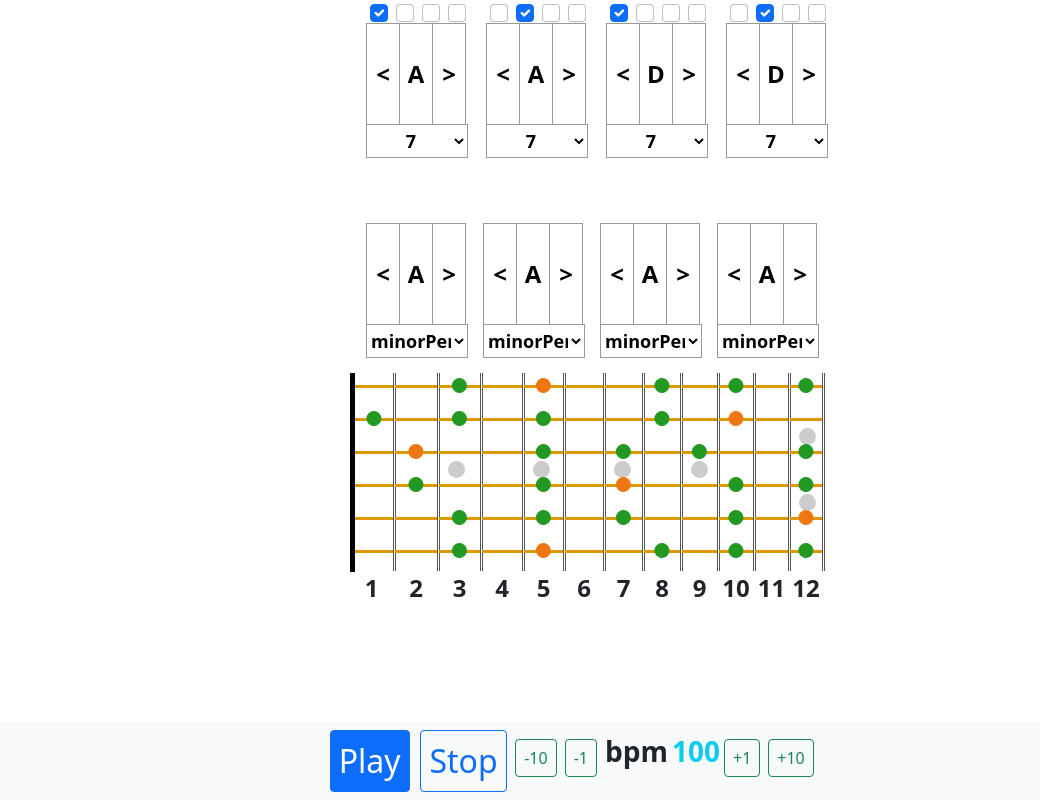
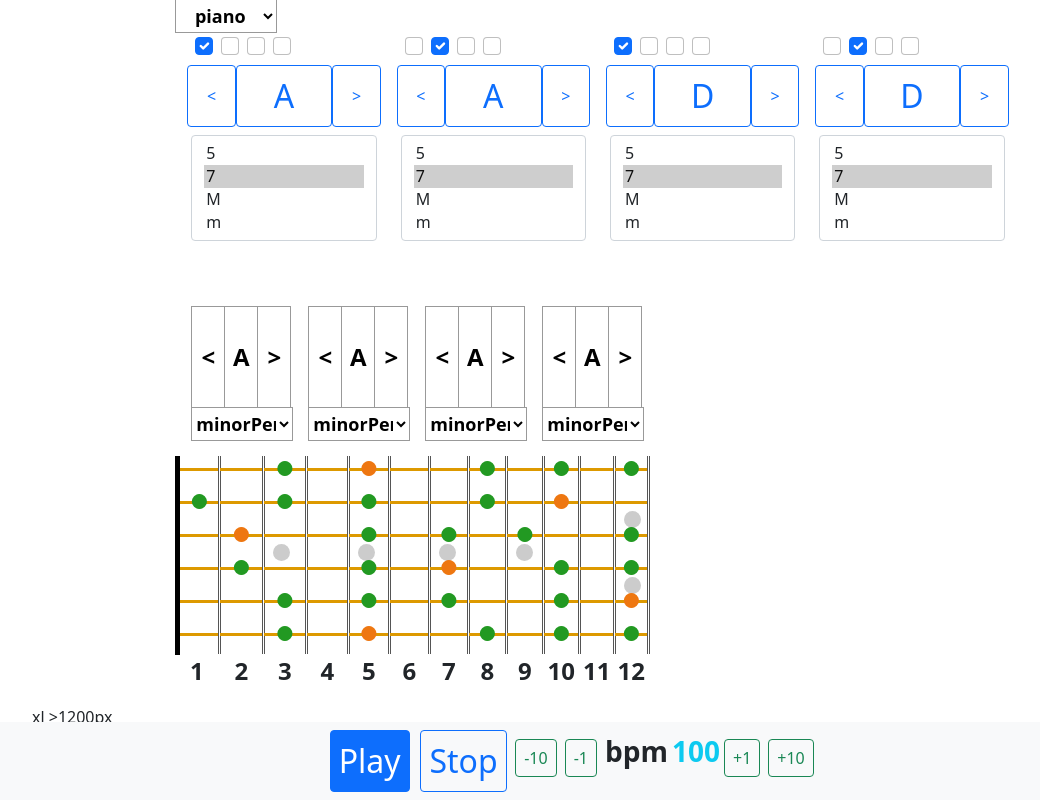
Before and after one commit to sorimachi0414/DiatonicPlayer, a React (Create React App) app: page / in a window 1280 px wide. Shown: the whole page, without its empty margins (50-1090 px from the left). Built offline with nearby package versions, Linux system fonts and the light colour scheme; no server answers.

Commit message:
developping bootstrap design

```diff
--- a/src/index.js
+++ b/src/index.js
@@ -4,7 +4,7 @@ import './index.css';
 import * as Tone from "tone";
 import * as Def from "./subCord.js"
 import 'bootstrap/dist/css/bootstrap.min.css';
-import Button from 'react-bootstrap/Button';
+//import Button from 'react-bootstrap/Button';
 import Row from 'react-bootstrap/Row'
 import Col from 'react-bootstrap/Col';
 import Container from 'react-bootstrap/Container'
@@ -20,18 +20,25 @@ const masterChord=Def.masterChord
 const masterScale=Def.masterScale
 
 const drum = Def.drum
-const sampler = Def.sampler
+
+const instList={
+  'piano':Def.piano,
+  'eGuitar':Def.eGuitar,
+  'aGuitar':Def.aGuitar,
+}
+
+let instrument=instList['piano']
 
 const BD = (en,time) => {if(en>0)drum.triggerAttackRelease(['C3'],'4n',time)}
 const SD = (en,time) => {if(en>0)drum.triggerAttackRelease(['C4'],'4n',time)}
 const HHC = (en,time) => {if(en>0)drum.triggerAttackRelease(['C5'],'4n',time)}
 
 function playThisChord(chordList,en,time){
-  if(en>0) sampler.triggerAttackRelease(chordList, '4n',time)
+  if(en>0) instrument.triggerAttackRelease(chordList, '4n',time)
+
 }
 
 function settingTone(){
-  //sampler.context._context.resume()
   Tone.Transport.start();
 }
 
@@ -47,7 +54,7 @@ class MainClock extends React.Component{
       chordList:[['A2','A3','C#3','E3','G3',],['A2','A3','C#3','E3','G3',],['D2','D3','F#3','A3','C3'],['D2','D3','F#3','A3','C3']],
       chordNotes:[9,9,2,2],
       chordTypes:Array(4).fill('7'),
-      blocksColor:Array(4).fill("chordSelector"),
+      blocksColor:Array(4).fill("btn btn-outline-primary w-100"),
       bdPlan:[1,0,0,0,1,0,0,0,1,0,0,0,1,0,0,0,],
       sdPlan:[0,0,1,0,0,0,1,0,0,0,1,0,0,0,1,0,],
       hhcPlan:[1,1,1,1,1,1,1,1,1,1,1,1,1,1,1,1,],
@@ -154,8 +161,8 @@ class MainClock extends React.Component{
   changeColor(i){
     i=Math.floor(i/4)
     //let blocksColor = this.state.blocksColor.slice()
-    let blocksColor=Array(4).fill("chordSelector")
-    blocksColor[i]="chordSelectorActive"
+    let blocksColor=Array(4).fill("btn btn-outline-primary h-100 w-100")
+    blocksColor[i]="btn btn-warning h-100 w-100"
     this.setState({
       blocksColor:blocksColor
       }
@@ -189,7 +196,9 @@ class MainClock extends React.Component{
     let check2=(this.state.chordPlan[i][2+i*4]>0)?'checked':''
     let check3=(this.state.chordPlan[i][3+i*4]>0)?'checked':''
     return (
-      <div key={i+'chopper'} className="scaleBlock">
+     <Col xs={3}>
+       <Row>
+         <Col xs={12}>
           <ChordChopperCheckBox
             key={'CC1c'+i}
             type="checkbox"
@@ -218,6 +227,8 @@ class MainClock extends React.Component{
             onClick={()=>this.changeChordChopper(3,i)}
             value={this.state.chordPlan[i][3+i*4]}
           />
+         </Col>
+         <Col xs={12} sm={12}>
             <ChordNoteSelector
               key={'cns'+i}
               color={this.state.blocksColor[i]}
@@ -233,7 +244,9 @@ class MainClock extends React.Component{
               value={masterChord[this.state.chordTypes[i]]}
               onChangeChord={(i,e) => this.changeChord(i,String(e))}
             />
-      </div>
+         </Col>
+       </Row>
+    </Col>
     );
   }
 
@@ -241,6 +254,11 @@ class MainClock extends React.Component{
     this.setState({
       bpm:this.state.bpm +diff,
     })
+  }
+
+  changeInstP(e){
+    console.log(e)
+    instrument=instList[e]
   }
 
   render(){
@@ -254,11 +272,15 @@ class MainClock extends React.Component{
 
     return(
       <div>
-
         <Container fluid>
           <Row className="justify-content-center">
-            <Col xs="auto">
+            <Col xs="12" sm={10} md={9} lg={8}>
+              <InstSelctor
+                changeInst={(e)=>this.changeInstP(e)}
+              />
+              <Row className="scaleBlock">
                 {chordSelectors}
+              </Row>
               <div key={111} className="board-row"></div>
               <div key={11} className="spacer"></div>
               <ScaleSelector
@@ -299,6 +321,11 @@ class MainClock extends React.Component{
         </Row>
 
       </div>
+          <div className="d-block d-sm-none">- 576px</div>
+          <div className="d-none d-sm-block d-md-none">sm >576px</div>
+          <div className="d-none d-md-block d-lg-none">md >768px</div>
+          <div className="d-none d-lg-block d-xl-none">lg >992px</div>
+          <div className="d-none d-xl-block">xl >1200px</div>
         </Container>
       </div>
     )
@@ -333,7 +360,7 @@ class ChordTypeSelector extends React.Component{
     }
     return(
       //valueがSelectの初期値となる。valueが入っていると、他に変更してもValueに戻る。
-      <select value={this.state.list[this.props.boxNum]} className="scaleTypeSelector" onChange={(e)=>this.changeChordByName(e)}>
+      <select size={4} value={this.state.list[this.props.boxNum]} className="form-select" onClick={(e)=>this.changeChordByName(e)}>
         {chordForSelect}
       </select>
     )
@@ -478,6 +505,39 @@ function scaleProcessor(key,type){
   return masterScale[type].map(x => (x+key) % 12)
 }
 
+class InstSelctor extends React.Component{
+  constructor(props) {
+    super(props);
+    this.state={
+      nowInst:"eGUitar"
+    }
+  }
+
+  changeInst(e){
+    //親のState切り替え
+    this.props.changeInst(e.target.value)
+
+
+    //表示とState切り替え
+    this.setState({
+      nowInst:e.target.value
+    })
+  }
+
+  render(){
+    return(
+      <select value={this.state.nowInst} className="scaleTypeSelector" onChange={(e)=>this.changeInst(e)}>
+        <option key="" value="piano">piano</option>
+        <option key="" value="eGuitar">eGuitar</option>
+        <option key="" value="aGuitar">aGuitar</option>
+      </select>
+    )
+
+
+  }
+
+}
+
 class ScaleSelector extends React.Component{
   constructor(props) {
     super(props);
@@ -574,10 +634,10 @@ class ScaleTypeSelector extends  React.Component {
   }
 
   changeScaleByName(e){
-    //console.log(e.target.value)
+    //親のState切り替え
     this.props.onChangeScale(this.props.boxNum,e.target.value)
 
-    //value変更用
+    //セレクターの表示とこのState変更用
     let list=this.state.list.slice()
     list[this.props.boxNum] = e.target.value
     this.setState({
@@ -619,11 +679,17 @@ class ChordNoteSelector extends  React.Component{
 
   render(){
     return(
-      <div>
-        <button className="scaleNoteShifter" value={this.props.value} onClick={this.props.onClickN}>{"<"}</button>
-        <button className={this.props.color} value={this.props.value} onClick={this.props.onClick}>{soundNameList[this.props.value]}</button>
-        <button className="scaleNoteShifter" value={this.props.value} onClick={this.props.onClickP}>{">"}</button>
-      </div>
+      <Row className="p-2 ">
+        <Col sm={3} md={3} className="p-0 m-0">
+          <button className="btn btn-outline-primary p-0 w-100 h-100" value={this.props.value} onClick={this.props.onClickN}>{"<"}</button>
+        </Col>
+        <Col sm={6} md={6} className="p-0 m-0 ">
+          <button className={this.props.color} value={this.props.value} onClick={this.props.onClick}><span className="fs-2"> {soundNameList[this.props.value]}</span></button>
+        </Col>
+        <Col sm={3} md={3} className="p-0 m-0">
+          <button className="btn btn-outline-primary p-0 w-100 h-100" value={this.props.value} onClick={this.props.onClickP}>{">"}</button>
+        </Col>
+      </Row>
     )
   }
 }
--- a/src/subCord.js
+++ b/src/subCord.js
@@ -13,8 +13,10 @@ export const masterScale = {
   'Major':[0,2,4,5,7,9,11],
   'minor':[0,2,3,5,7,8,10],
   'minorPentatonic':  [0,3,5,7,10],
+  'MajorPentatonic':  [0,3,5,8,10],
   'Ryukyu':[0,4,5,7,11],
 }
+
 // ----------------------------------------
 
 export const drum = new Tone.Sampler(
@@ -28,7 +30,7 @@ export const drum = new Tone.Sampler(
   }
 ).toDestination();
 
-export const sampler = new Tone.Sampler({
+export const piano = new Tone.Sampler({
   urls: {
     C2: "C2single.mp3",
     C3: "C3single.mp3",
@@ -36,6 +38,27 @@ export const sampler = new Tone.Sampler({
   baseUrl: "./",
   volume:-12,
 }).toDestination();
+
+export const eGuitar = new Tone.Sampler({
+  urls: {
+    C3:'GuitarC3.mp3',
+    C4:'GuitarC4.mp3',
+  },
+  baseUrl: "./",
+  volume:-10,
+}).toDestination();
+
+export const aGuitar = new Tone.Sampler({
+  urls: {
+    B2: "agB2.mp3",
+    B3: "agB3.mp3",
+    B4: "agB4.mp3",
+  },
+  baseUrl: "./",
+  volume:-10,
+}).toDestination();
+
+
 
 export const stringNumToShift=[4,11,7,2,9,4]
 export const positionMarkArray=
```
Lines whose indentation alone changed are shown as unchanged.
